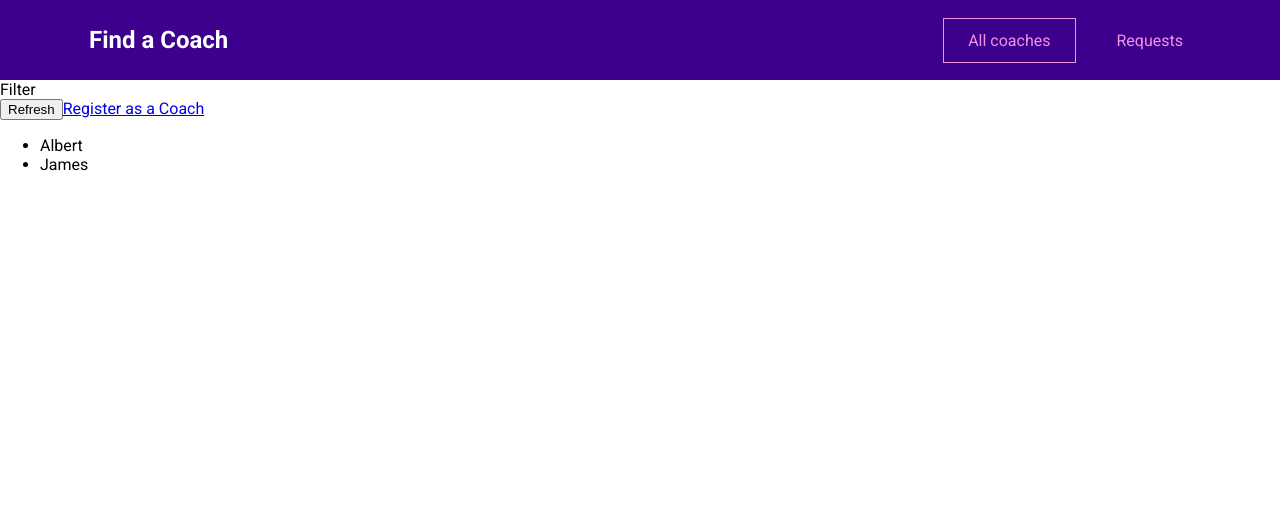
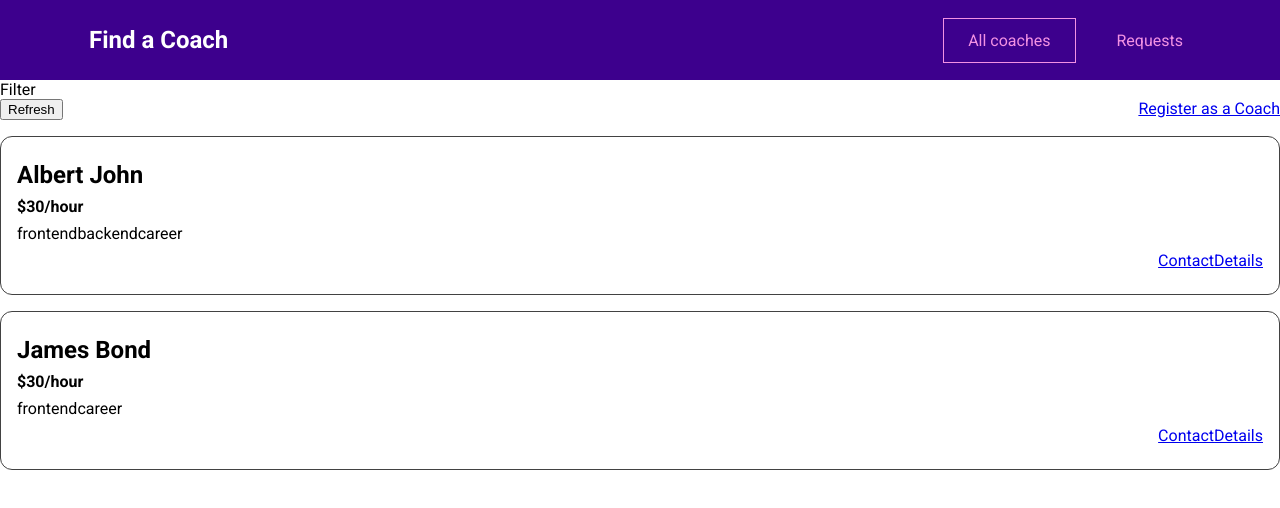
Before and after one commit to itsathefak/Coach-Finder-VueJS, a Vue app: page /coaches in a window 1280 px wide. Shown: the top 508 px of the page. Built offline with nearby package versions, Linux system fonts and the light colour scheme.

Commit message:
Working on the coaches list and list ites

```diff
--- /dev/null
+++ b/src/components/coaches/CoachItem.vue
@@ -0,0 +1,57 @@
+<template>
+    <li>
+        <h3>{{ fullName }}</h3>
+        <h4>${{ rate }}/hour</h4>
+        <div>
+            <span v-for="area in areas" :key="area">{{ area }}</span>
+        </div>
+        <div class="actions">
+            <router-link :to="coachContactLink">Contact</router-link>
+            <router-link :to="coachDetailsLink">Details</router-link>
+        </div>
+    </li>
+</template>
+
+<script>
+export default{
+    props:['id', 'firstName', 'lastName', 'rate', 'areas'],
+    computed:{
+        fullName(){
+            return this.firstName + ' ' + this.lastName
+        },
+        coachContactLink(){
+            return this.$route.path + '/' + this.id + '/contact' // /coaches/c1/contact
+        },
+        coachDetailsLink(){
+            return this.$route.path + '/' + this.id; // /coaches/c1
+        }
+    }
+}
+</script>
+
+<style scoped>
+li {
+  margin: 1rem 0;
+  border: 1px solid #424242;
+  border-radius: 12px;
+  padding: 1rem;
+}
+
+h3 {
+  font-size: 1.5rem;
+}
+
+h3,
+h4 {
+  margin: 0.5rem 0;
+}
+
+div {
+  margin: 0.5rem 0;
+}
+
+.actions {
+  display: flex;
+  justify-content: flex-end;
+}
+</style>
--- a/src/pages/coaches/CoachesList.vue
+++ b/src/pages/coaches/CoachesList.vue
@@ -6,23 +6,44 @@
       <router-link to="/register">Register as a Coach</router-link>
     </div>
     <ul v-if="hasCoaches">
-      <li v-for="coach in filteredCoaches" :key="coach.id">
-        {{ coach.firstName }}
-      </li>
+      <coach-item
+        v-for="coach in filteredCoaches"
+        :key="coach.id"
+        :id="coach.id"
+        :firstName="coach.firstName"
+        :lastName="coach.lastName"
+        :rate="coach.hourlyRate"
+        :areas="coach.areas"
+      ></coach-item>
     </ul>
     <h3 v-else>No Coaches found</h3>
   </section>
 </template>
 
 <script>
-export default{
-    computed:{
-        filteredCoaches(){
-            return this.$store.getters['coaches/coaches']
-        },
-        hasCoaches(){
-            return this.$store.getters['coaches/hasCoaches']
-        }
-    }
+import CoachItem from '../../components/coaches/CoachItem.vue';
+export default {
+  components: { CoachItem },
+  computed: {
+    filteredCoaches() {
+      return this.$store.getters['coaches/coaches'];
+    },
+    hasCoaches() {
+      return this.$store.getters['coaches/hasCoaches'];
+    },
+  },
+};
+</script>
+
+<style scoped>
+ul {
+  list-style: none;
+  margin: 0;
+  padding: 0;
 }
-</script>
+
+.controls {
+  display: flex;
+  justify-content: space-between;
+}
+</style>
```
